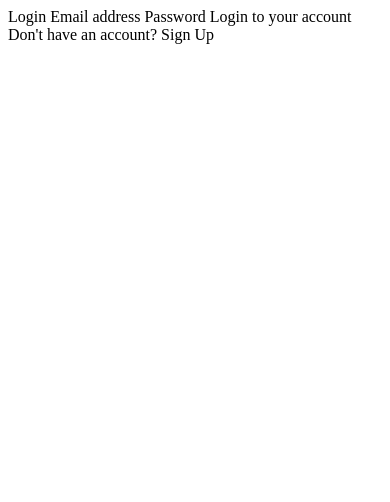
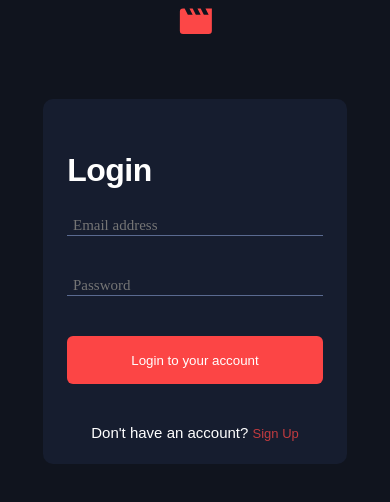
Before and after one commit to BlueDragn/entertainment-web-app, a plain HTML site: page src/html/login.html in a window 390 px wide. Drawn offline with Linux system fonts and the light colour scheme.

Commit message:
Completed login page for mobile

```diff
--- a/src/Styles/style.css
+++ b/src/Styles/style.css
@@ -172,12 +172,12 @@ input:valid {
 
 .m {
     max-width: 336px;
-    height: 37px;
-    display: flex;
+    /* height: 37px; */
+    /* display: flex; */
 }
 
 .m>input {
-    width: 336px;
+    max-width: 336px;
     height: 100%;
     border-bottom: 1px solid var(--greyish_blue);
     color: var(--pure_white);
@@ -229,7 +229,7 @@ input.error {
 /***buttons ***/
 
 .log_in_btn {
-    width: 336px;
+    max-width: 336px;
     height: 48px;
     background-color: var(--red);
     color: var(--pure_white);
@@ -237,22 +237,23 @@ input.error {
     outline: none;
     border: none;
 }
-.log_in_btn:hover{
+
+.log_in_btn:hover {
     background-color: var(--pure_white);
-    color:var(--semi_dark_blue) ;
+    color: var(--semi_dark_blue);
 }
 
 
 /** Card **/
 
-.card{
+.card {
 
     width: fit-content;
     /* border: 1px solid red; */
     position: relative;
 }
 
- .bookmark{
+.bookmark {
     width: 32px;
     height: 32px;
     /**background **/
@@ -266,36 +267,84 @@ justify-content: center;
     align-items: center;
 
     position: absolute;
-top:20px;
-right:50px;
+    top: 20px;
+    right: 50px;
 
 
 }
-  .bookmark:hover{
+
+.bookmark:hover {
     background: var(--pure_white);
 }
-.bookmark-icon:hover{
+
+.bookmark-icon:hover {
     stroke: black;
     background-color: aliceblue;
 
 }
 
-figcaption{
+figcaption {
     display: flex;
     flex-direction: column;
 }
-.show-info-list{
+
+.show-info-list {
     display: flex;
     gap: 10px;
 
 
 
 }
-.tumbnail-info >h2{
+
+.tumbnail-info>h2 {
     margin-left: 40px;
     margin-bottom: 10px;
     margin-top: 0;
 }
-figure >img{
+
+figure>img {
     border-radius: 8px;
 }
+
+
+
+
+/*** Log in Page ***/
+
+
+.login_page{
+    display: flex;
+    flex-direction: column;
+    align-items: center;
+
+}
+
+.login_container {
+margin-left: 24px;
+margin-right: 24px;
+margin-top:60px;
+
+
+}
+
+.login_card {
+
+    /* width: 327px; */
+    height: 365px;
+    background: #161D2F;
+    border-radius: 10px;
+    padding: 24px;
+
+}
+
+.m {
+    display: flex;
+    flex-direction: column;
+    gap: 40px;
+}
+.login_card >p {
+    padding: 24px;
+}
+.login_card > p >span{
+    color: var(--red);
+}
--- a/src/html/login.html
+++ b/src/html/login.html
@@ -1,23 +1,64 @@
 <!DOCTYPE html>
 <html lang="en">
+
 <head>
   <meta charset="UTF-8">
   <meta name="viewport" content="width=device-width, initial-scale=1.0">
 
   <link rel="icon" type="image/png" sizes="32x32" href="./assets/favicon-32x32.png">
-
+  <link rel="stylesheet" href="/src/Styles/style.css">
   <title>Frontend Mentor | Entertainment web app</title>
 </head>
+
 <body>
+<!----Header-->
+  <!-- <header class="header">
+    <nav class="nav">
+      <svg width="33" height="27" xmlns="http://www.w3.org/2000/svg">
+        <path
+          d="m26.463.408 3.2 6.4h-4.8l-3.2-6.4h-3.2l3.2 6.4h-4.8l-3.2-6.4h-3.2l3.2 6.4h-4.8l-3.2-6.4h-1.6a3.186 3.186 0 0 0-3.184 3.2l-.016 19.2a3.2 3.2 0 0 0 3.2 3.2h25.6a3.2 3.2 0 0 0 3.2-3.2V.408h-6.4Z"
+          fill="#FC4747" /></svg>
+    </nav>
+  </header> -->
+  <section class="login_page">
 
-  Login
+    <header>
+      <svg width="33" height="27" xmlns="http://www.w3.org/2000/svg">
+        <path
+          d="m26.463.408 3.2 6.4h-4.8l-3.2-6.4h-3.2l3.2 6.4h-4.8l-3.2-6.4h-3.2l3.2 6.4h-4.8l-3.2-6.4h-1.6a3.186 3.186 0 0 0-3.184 3.2l-.016 19.2a3.2 3.2 0 0 0 3.2 3.2h25.6a3.2 3.2 0 0 0 3.2-3.2V.408h-6.4Z"
+          fill="#FC4747" /></svg>
+    </header>
 
-  Email address
-  Password
 
-  Login to your account
+  <!-- Login Card-->
+  <section class="login_container">
 
-  Don't have an account? Sign Up
+    <div class="login_card">
+    <h2>Login</h2>
+    <form class="sign-in">
+      <div class="m">
+        <input type="email" name="email" placeholder=" Email address" class="input-field">
+        <input type="password" name="password" placeholder=" Password" class="input-field">
+        <button class="log_in_btn"> Login to your account</button>
+      </div>
+    </form>
+    <p> Don't have an account? <span>Sign Up</span></p>
+  </div>
+
+  </section>
+  </section>
+
+
+
+
+
+
+
+
+
+
+
 
 </body>
+
 </html>
```
Lines whose indentation alone changed are shown as unchanged.
